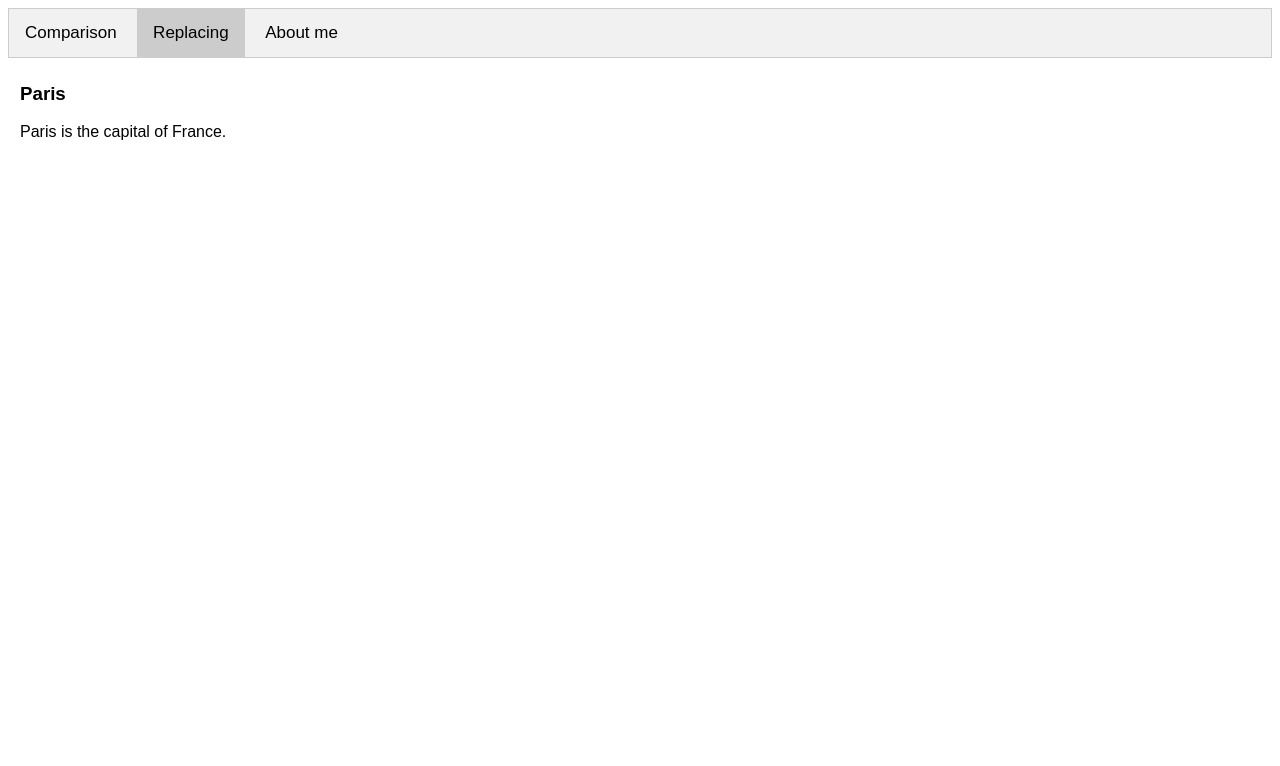
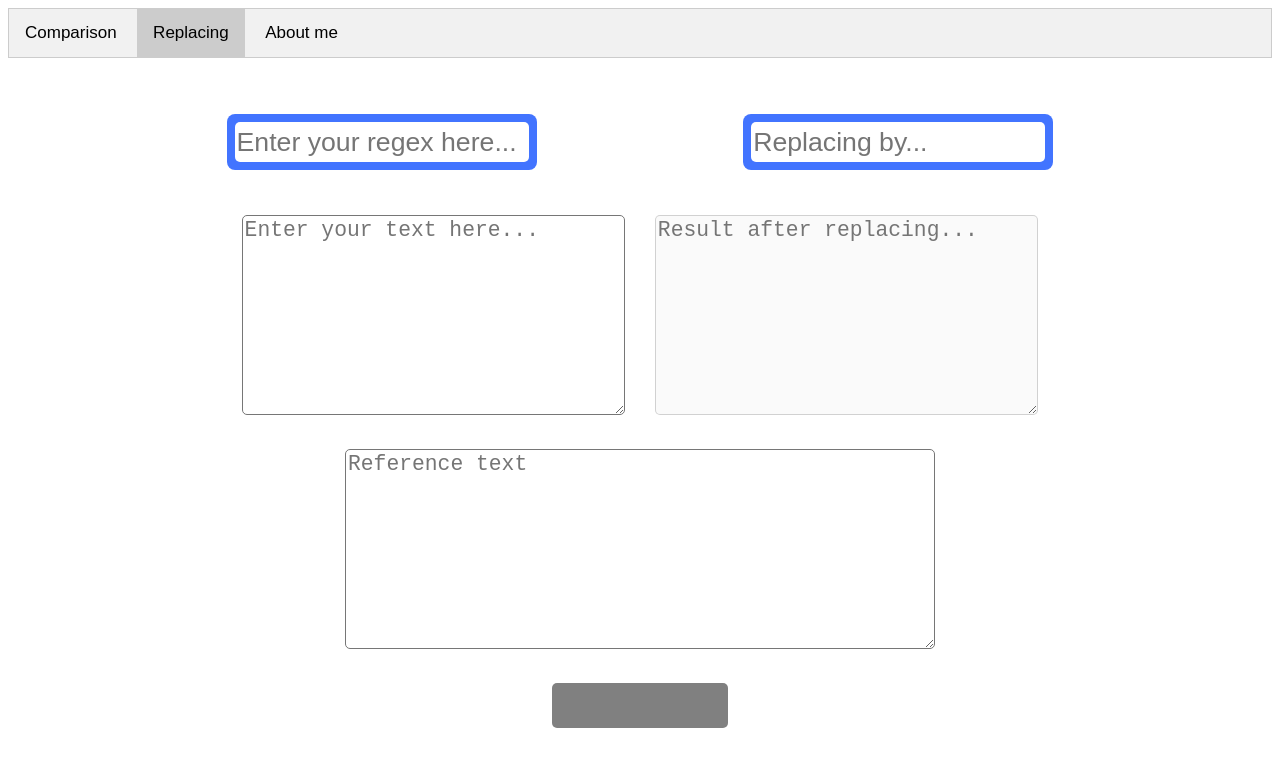
Before and after one commit to PP08/Regex, a plain HTML site: page index.html in a window 1280 px wide. Both pictures are taken after a click on the button "Replacing". Drawn offline with nearby package versions, Linux system fonts and the light colour scheme.

Commit message:
Add: Script for replacing text by regex

```diff
--- a/css/style.css
+++ b/css/style.css
@@ -92,7 +92,7 @@ div.tab button.active {
     margin-top: 50px;
 }
 
-#input-regex-tab1 {
+#input-regex-tab1, #input-regex-tab2, #input-for-replacing {
     width: 100%;
     height: 40px;
     border-radius: 5px;
@@ -125,3 +125,18 @@ div.tab button.active {
     background-color: crimson;
     font-size: 12pt;
 }
+
+#textarea-tab2, #textarea-result-tab2, #textarea-ref-tab2 {
+    width: 100%;
+    height: 200px;
+    border-radius: 5px;
+    font-size: 16pt;
+    font-weight: 400;
+}
+
+.matching-state-tab2 {
+    width: 100%;
+    height: 45px;
+    background-color: grey;
+    border-radius: 5px;
+}
--- a/index.html
+++ b/index.html
@@ -35,8 +35,43 @@
 </div>
 
 <div id="tab2" class="tabcontent">
-    <h3>Paris</h3>
-    <p>Paris is the capital of France.</p>
+
+    <div class="row">
+        <div class="col-2"></div>
+        <div class="col-3 bg-input">
+            <input id="input-regex-tab2" type="text" placeholder="Enter your regex here..." oninput="check_tab2()">
+        </div>
+        <div class="col-2"></div>
+        <div class="col-3 bg-input">
+            <input id="input-for-replacing" type="text" placeholder="Replacing by..." oninput="check_tab2()">
+        </div>
+    </div>
+
+    <div class="row">
+        <div class="col-2">
+
+        </div>
+        <div class="col-4">
+            <textarea id="textarea-tab2" cols="30" rows="10" placeholder="Enter your text here..." oninput="check_tab2()"></textarea>
+        </div>
+        <div class="col-4">
+            <textarea disabled id="textarea-result-tab2" cols="30" rows="10" placeholder="Result after replacing..."></textarea>
+        </div>
+    </div>
+
+    <div class="row">
+        <div class="col-3"></div>
+        <div class="col-6">
+            <textarea name="" id="textarea-ref-tab2" cols="30" rows="10" placeholder="Reference text" oninput="check_tab2()"></textarea>
+        </div>
+    </div>
+    <div class="row">
+        <div class="col-5"></div>
+        <div class="col-2 ">
+            <div class="matching-state-tab2">
+            </div>
+        </div>
+    </div>
 </div>
 
 <div id="tab3" class="tabcontent">
@@ -61,5 +96,6 @@
     }
 </script>
 <script src="js/tab1.js"></script>
+<script src="js/tab2.js"></script>
 </body>
 </html>
--- a/js/tab1.js
+++ b/js/tab1.js
@@ -6,7 +6,6 @@ function addNewLine() {
     var time = d.getTime();
     $area.append('<div id="' + time + '" style="display: none; margin-top: 20px;"></div>');
     var $new = $('#' + time);
-    // area.innerHTML += '<div id="test">'+ input +'<span><button onClick="removeLine(event)">Remove - </button></span></div>';
     $new.append('<div class="row">' +
         '<div class="col-3"></div>' +
         '<div class="col-3"><input class="input-sample-tab1" type="text" oninput="check()" placeholder="Enter your sample here..."></div>' +
@@ -30,7 +29,7 @@ function removeLine(event) {
 function removeLastLine(event) {
     var $target = $("#samples").children().last();
     $target.slideUp("slow", function () {
-        $target.fadeOut(1000)
+        $target.fadeOut(1000);
     });
     setTimeout(function () {
         $target.remove();
@@ -39,9 +38,15 @@ function removeLastLine(event) {
 
 function check() {
     var input = document.getElementById('input-regex-tab1').value;
-    var patt = new RegExp(input);
-    console.log(patt)
+
+    if (checkRegExp(input)) {
+        document.getElementById('input-regex-tab1').style.color = "green";
+        // var patt = new RegExp(input);
+        var regex = /\/(.*)\/(.*)$/;
+        var found = input.match(regex);
+		var patt = new RegExp(found[1], found[2]);
 		var samples = document.getElementsByClassName('input-sample-tab1');
+
         for (var i = 0; i < samples.length; i++) {
             var str = (samples[i].value);
             var state = samples[i].parentNode.parentNode.getElementsByClassName('matching-state')[0];
@@ -52,18 +57,24 @@ function check() {
                 } else {
                     state.style.backgroundColor = "crimson";
                 }
-        }else {
+            } else {
                 state.style.backgroundColor = "grey";
             }
-
         }
     }
-
-// document.getElementById("btn-clear").onclick = function() {clearInput()};
-//
-// function clearInput(){
-//     var input = document.getElementById('input');
-//     if (input.value.length > 0){
-//         input.value = "";
-//     }
-// }
+    else {
+        document.getElementById('input-regex-tab1').style.color = "red";
+        var states = document.getElementsByClassName('matching-state');
+        for(var j = 0; j < states.length; j++){
+            states[j].style.backgroundColor = "grey";
+        }
+    }
+}
+function checkRegExp(value) {
+    var regex = /^\/.*\/(?:([igmy])(?!\1)){0,4}$/;
+    if (regex.test(value)) {
+        return true;
+    } else {
+        return false;
+    }
+}
--- /dev/null
+++ b/js/tab2.js
@@ -0,0 +1,35 @@
+function check_tab2() {
+    var input = document.getElementById('input-regex-tab2').value;
+    var result_txtarea = document.getElementById('textarea-result-tab2');
+    var state = document.getElementsByClassName('matching-state-tab2')[0];
+    if (checkRegExp(input)) {
+        document.getElementById('input-regex-tab2').style.color = "green";
+        // var patt = new RegExp(input);
+        var regex = /\/(.*)\/(.*)$/;
+        var found = input.match(regex);
+        var patt = new RegExp(found[1], found[2]);
+        var text = document.getElementById('textarea-tab2').value;
+        console.log(text);
+        var replace_str = document.getElementById('input-for-replacing').value;
+        if (text.length > 0){
+            var result = text.replace(patt, replace_str);
+            console.log(result);
+            result_txtarea.innerHTML = result;
+            var ref_text = document.getElementById('textarea-ref-tab2').value;
+            var pattern = new RegExp('^' + ref_text + '$');
+            var match = pattern.test(result);
+            if (match) {
+                state.style.backgroundColor = 'greenyellow';
+            }else {
+                state.style.backgroundColor = 'red';
+            }
+        }else {
+            result_txtarea.innerHTML = '';
+        }
+    }
+    else {
+        document.getElementById('input-regex-tab2').style.color = "red";
+        result_txtarea.innerHTML = '';
+        state.style.backgroundColor = 'grey';
+    }
+}
```
Lines whose indentation alone changed are shown as unchanged.
